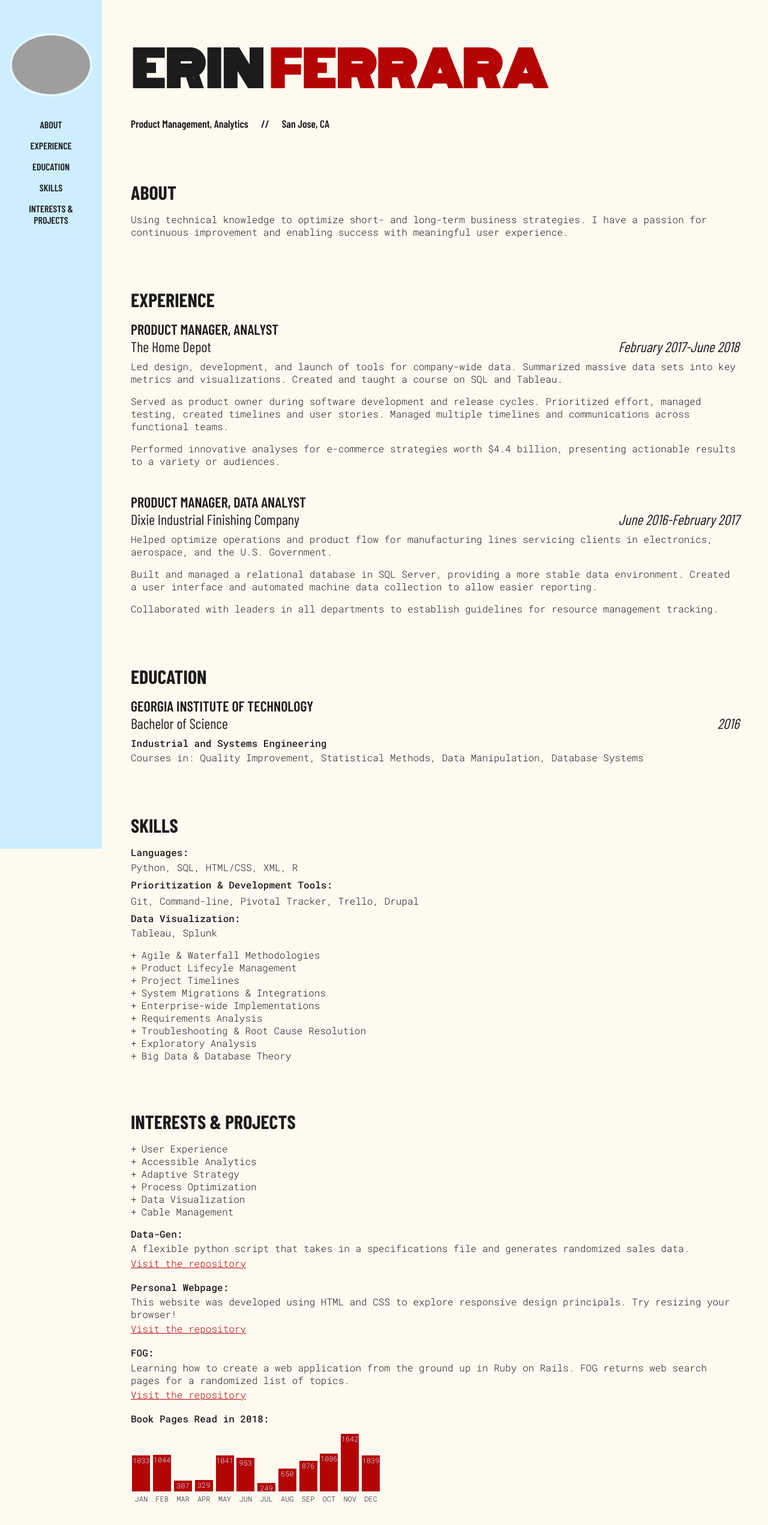
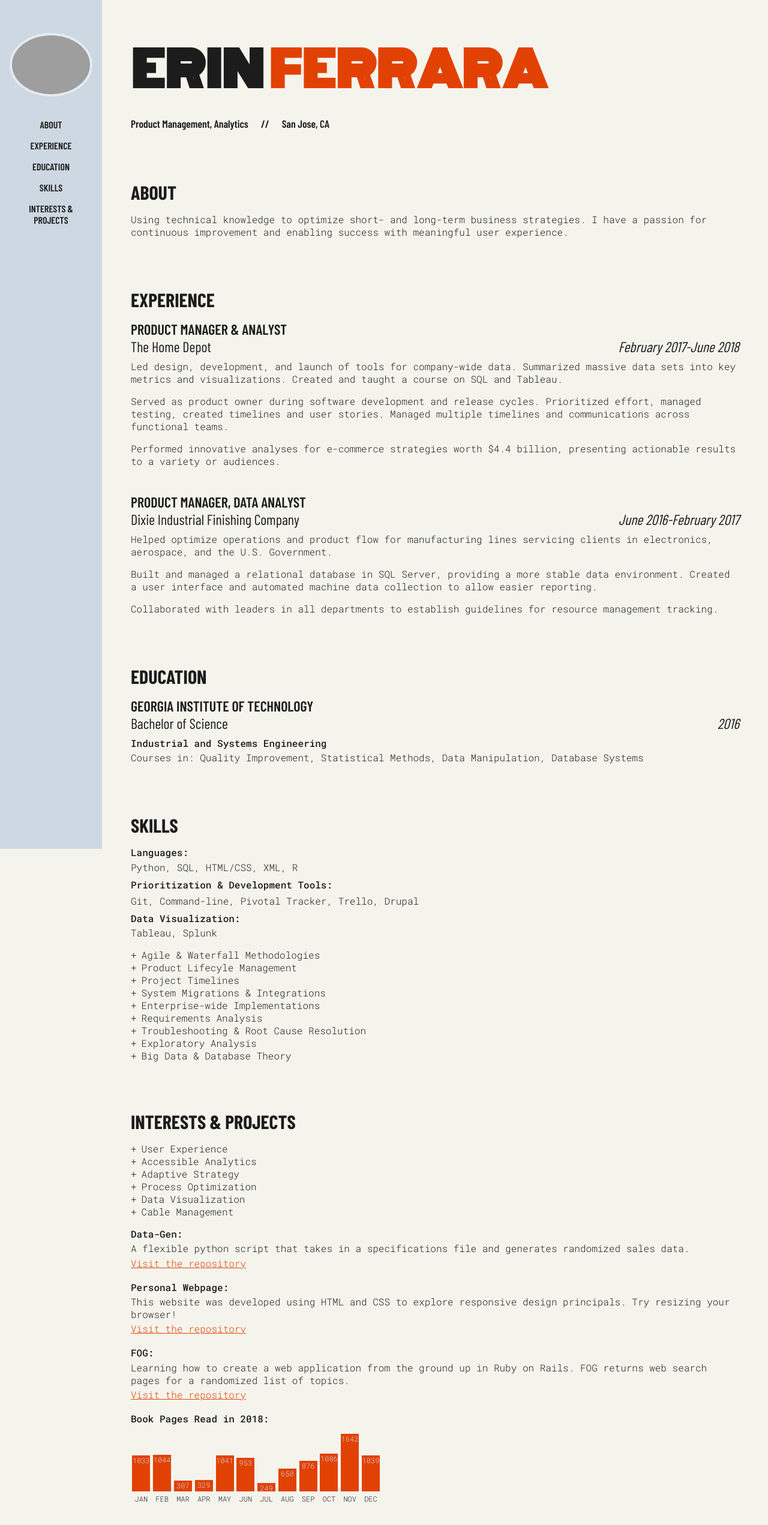
Before and after one commit to eferrara3/eferrara3.github.io, a plain HTML site: page index.html in a window 1280 px wide. Shown: the whole page at 60% size. Drawn offline with nearby package versions, Linux system fonts and the light colour scheme; grey boxes are pictures that could not be loaded; a web font is replaced by a local one.

Commit message:
refectored coloring from fixed to variable, adjusted colors, updated profile image

```diff
--- a/index.html
+++ b/index.html
@@ -13,8 +13,11 @@
     <link href="style.css" rel="stylesheet" type="text/css">
 
     <!-- fonts -->
+    <!-- display -->
     <link href="https://fonts.googleapis.com/css?family=Monoton" rel="stylesheet">
+    <!-- primary -->
     <link href="https://fonts.googleapis.com/css?family=Roboto+Mono:100,100i,300,300i,400,400i,500,500i,700,700i" rel="stylesheet">
+    <!-- secondary -->
     <link href="https://fonts.googleapis.com/css?family=Barlow+Condensed:300,400,600,700" rel="stylesheet">
 
 
@@ -62,7 +65,7 @@
         <div class="anchor" id="experience"></div>
         <h2>Experience</h2>
         <div class="lg-entry-pad">
-          <h3>Product Manager, Analyst</h3>
+          <h3>Product Manager & Analyst</h3>
           <div class="flex-cont-ordered">
             <h4>The Home Depot</h4>
             <h5 class="emp-i">February 2017-June 2018</h5>
--- a/style.css
+++ b/style.css
@@ -5,12 +5,20 @@
 * {
   margin: 0;
   padding: 0;
+  /* color of main background and link text on hover */
+  --color-main-1: #F4F4ED;
+  /* color of main text and link background on hover */
+  --color-main-2: #1C1C1C;
+  /* color of navigation and graph element on hover */
+  --color-accent-1: #CDD8E2;
+  /* color of link text, navigation on hover, accent text */
+  --color-accent-2: #E24104;
 }
 
 
 body {
-  color: #1C1C1C;
-  background-color: #FFFAF0;
+  color: var(--color-main-2);
+  background-color: var(--color-main-1);
   font-family: "Roboto Mono", Arial;
   font-weight: 300;
   overflow-y: scroll;
@@ -26,7 +34,7 @@ nav {
   position: fixed;
   height: 100vw;
   width: 20rem;
-  background-color: #CCEEFF;
+  background-color: var(--color-accent-1);
   text-align: center;
   align-items: center;
   justify-content: center;
@@ -126,12 +134,12 @@ li.custom-bullet::before {
 
 
 p > a {
-  color: #B40404;
+  color: var(--color-accent-2);
 }
 
 p > a:hover {
-  color: #FFFAF0;
-  background-color: #1C1C1C;
+  color: var(--color-main-1);
+  background-color: var(--color-main-2);
 }
 
 
@@ -169,7 +177,7 @@ p > a:hover {
 .nav-li {
   font-family: "Barlow Condensed", sans-serif;
   font-weight: 600;
-  color: #1C1C1C;
+  color: var(--color-main-2);
   display: block;
   text-transform: uppercase;
   padding: 8px 20px;
@@ -177,8 +185,8 @@ p > a:hover {
 }
 
 .nav-li:hover {
-  background-color: #B40404;
-  color: #FFFAF0;
+  background-color: var(--color-accent-2);
+  color: var(--color-main-1);
   display:block;
 }
 
@@ -192,7 +200,7 @@ p > a:hover {
 
 /* text */
 .emp-c {
-  color: #B40404;
+  color: var(--color-accent-2);
 }
 
 .emp-i {
@@ -227,14 +235,14 @@ p > a:hover {
   padding-bottom: .5rem;
 }
 
-a.mailto {
-  color: #1C1C1C;
+/* a.mailto {
+  color: var(--color-main-2);
 }
 
 a.mailto:hover {
-  color: #FFFAF0;
-  background-color: #1C1C1C;
-}
+  color: var(--color-main-1);
+  background-color: var(--color-main-2);
+} */
 
 
 
@@ -397,8 +405,8 @@ a.mailto:hover {
   left: 0;
   width: 100%;
   height: 0;
-  background: #B40404;
-  color:#CCEEFF;
+  background: var(--color-accent-2);
+  color:var(--color-accent-1);
 }
 
 .reading-timeline li:hover {
```
Also changed, not shown: 1 other file.
